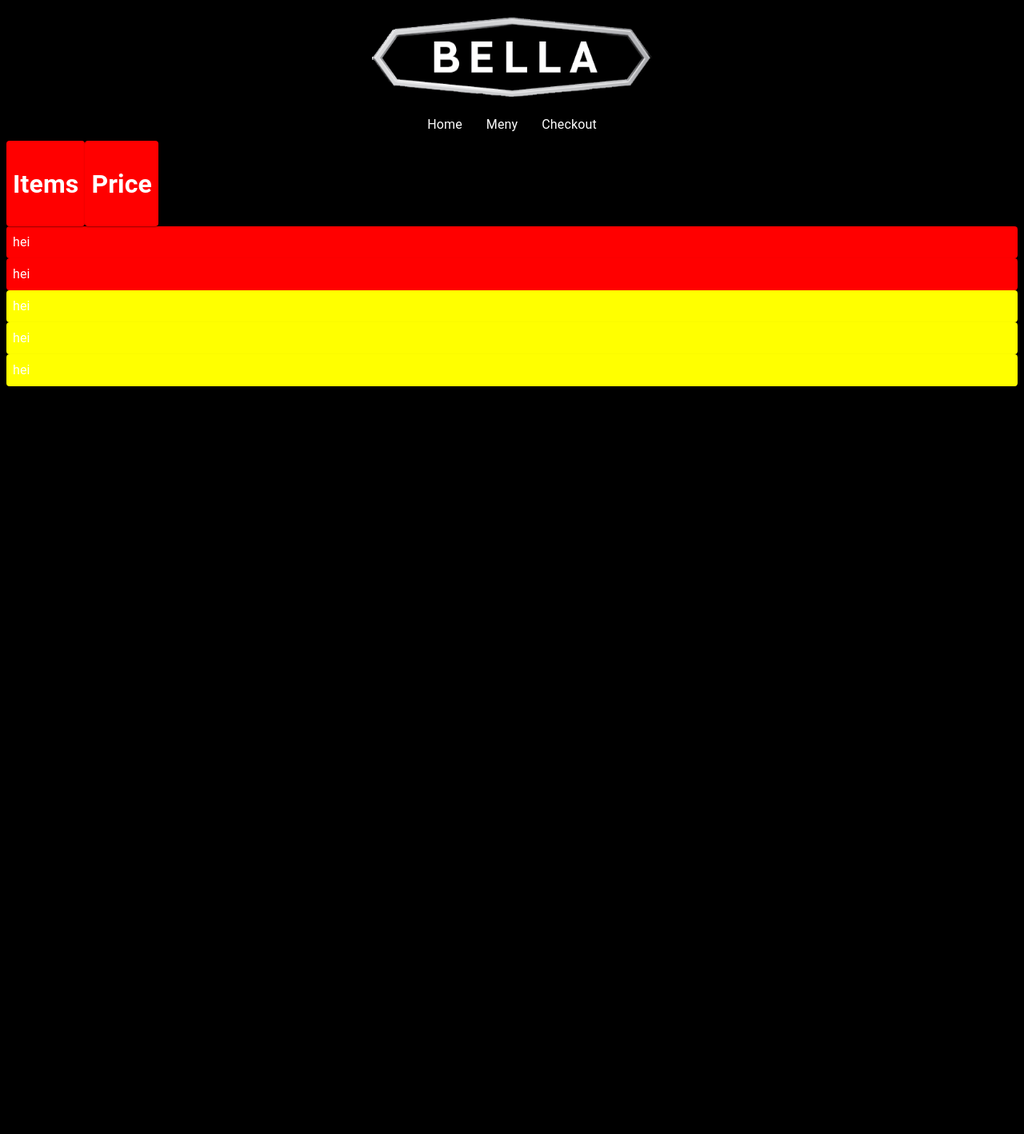
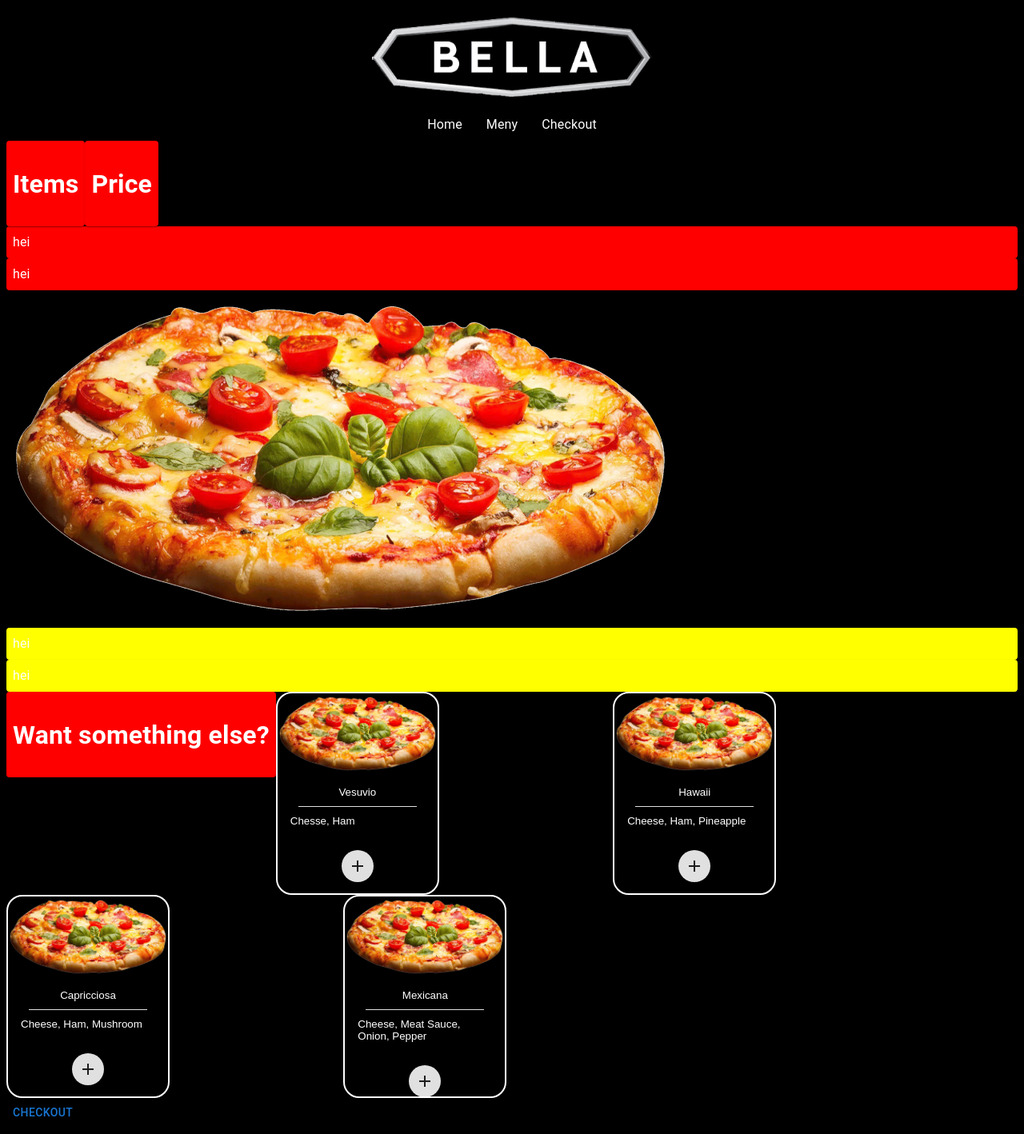
Before and after one commit to DennisBrenna/bellapizza, a React (Create React App) app: page /checkout in a window 1280 px wide. Shown: the whole page at 80% size. Before the commit the page ends 800 px from the top, so only its background shows below. Built offline with nearby package versions, Linux system fonts and the light colour scheme; the HTML template or start-up script is replaced by a standard one.

Commit message:
small adds to checkout

```diff
--- a/src/pages/Checkout.js
+++ b/src/pages/Checkout.js
@@ -1,8 +1,11 @@
 import React from 'react'
 import Grid from '@mui/material/Grid';
+import Button from '@mui/material/Button';
 import { styled } from '@mui/material/styles';
 import { backdropClasses, Paper } from "@mui/material";
+import ProductCard from '../components/ProductCard';
 import Header from '../components/Header'
+import pizza from '../images/pizza1.png'
 
 export default function Checkout() {
 
@@ -31,7 +34,7 @@ export default function Checkout() {
     return (
         <>
             <Header/>
-            <div>
+
             <Grid container>
                 <Grid>
                 <Title md={6}><h1>Items</h1></Title>
@@ -50,7 +53,7 @@ export default function Checkout() {
                 <Title xs={2}> hei</Title>
                 </Grid>
                 <Grid>
-                <Item md={2}> hei</Item>
+                <img src={pizza}></img>
                 </Grid>
                 <Grid>
                 <Item md={2}> hei</Item>
@@ -61,7 +64,30 @@ export default function Checkout() {
 
 
             </Grid>
-            </div>
+            <Grid container>
+                <Grid>
+                <Title md={6}><h1>Want something else?</h1></Title>
+
+                </Grid>
+
+            <Grid item xs={4}>
+                <ProductCard title="Vesuvio" description="Chesse, Ham"/>
+            </Grid>
+            <Grid item xs={4}>
+                <ProductCard title="Hawaii" description="Cheese, Ham, Pineapple"/>
+            </Grid>
+            <Grid item xs={4}>
+                <ProductCard title="Capricciosa" description="Cheese, Ham, Mushroom"/>
+            </Grid>
+            <Grid item xs={4}>
+                <ProductCard title="Mexicana" description="Cheese, Meat Sauce, Onion, Pepper"/>
+            </Grid>
+            </Grid>
+
+            <Grid>
+                <Button>Checkout</Button>
+            </Grid>
+
 
 
 
```
